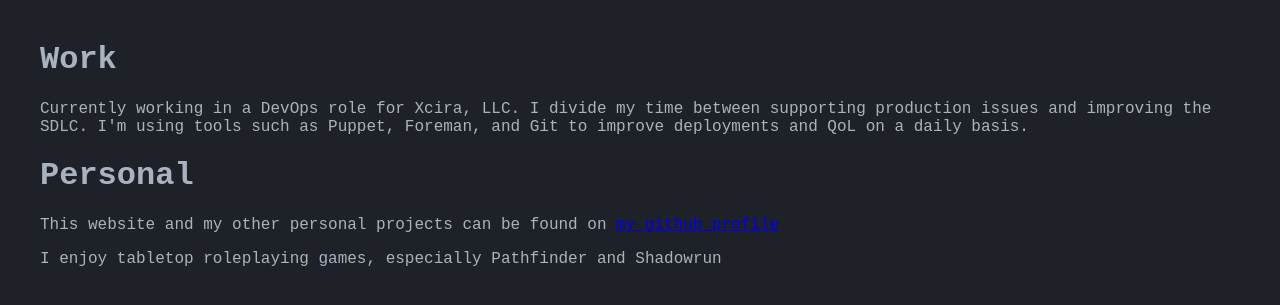
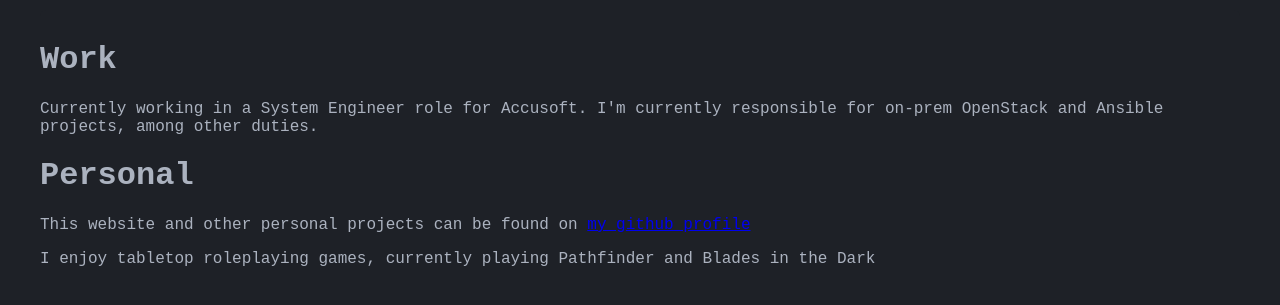
Before and after one commit to free-meal/personal-site, a Flask app: page /what-i-do in a window 1280 px wide. Shown: the part 80-385 px from the top of the page. Run offline with Flask 2, Linux system fonts and the light colour scheme.

Commit message:
updating website

```diff
--- a/templates/about.html
+++ b/templates/about.html
@@ -7,8 +7,7 @@
             <li>served in the US Navy</li>
             <li>was on the last deployment of the USS Enterprise (CVN-65)</li>
             <li>joined the team at Xcira LLC, making software for the auction industry</li>
-            <li>supporting global customers live streaming auctions</li>
-            <li>still doing deployments, but now for software!</li>
+            <li>currently working at Accusoft, where we make image and document software and SDKs</li>
         </ul>
     </div>
 {%  endblock %}
--- a/templates/projects.html
+++ b/templates/projects.html
@@ -5,13 +5,12 @@
     </header>
     <div class="home">
         <h1>Work</h1>
-        <p>Currently working in a DevOps role for Xcira, LLC.
-           I divide my time between supporting production issues and improving the SDLC.
-           I'm using tools such as Puppet, Foreman, and Git to improve deployments and QoL on a daily basis.
+        <p>Currently working in a System Engineer role for Accusoft.
+           I'm currently responsible for on-prem OpenStack and Ansible projects, among other duties.
         </p>
         <h1>Personal</h1>
-        <p>This website and my other personal projects can be found on
+        <p>This website and other personal projects can be found on
            <a href="https://github.com/free-meal"><nobr>my github profile</nobr></a></p>
-        <p>I enjoy tabletop roleplaying games, especially Pathfinder and Shadowrun</p>
+        <p>I enjoy tabletop roleplaying games, currently playing Pathfinder and Blades in the Dark</p>
     </div>
 {%  endblock %}
```
Also changed, not shown: templates/skills.html (+4 -3 lines).
